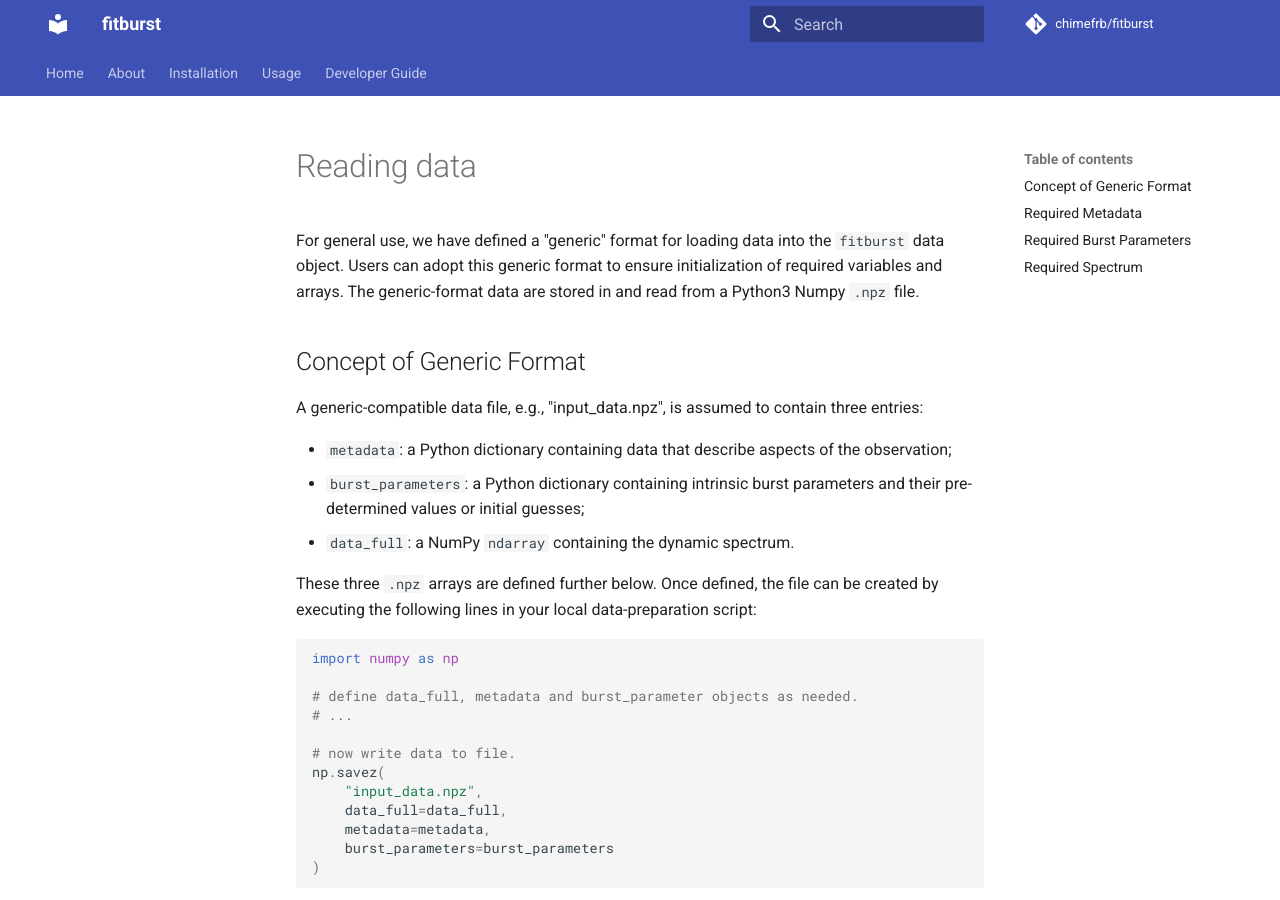
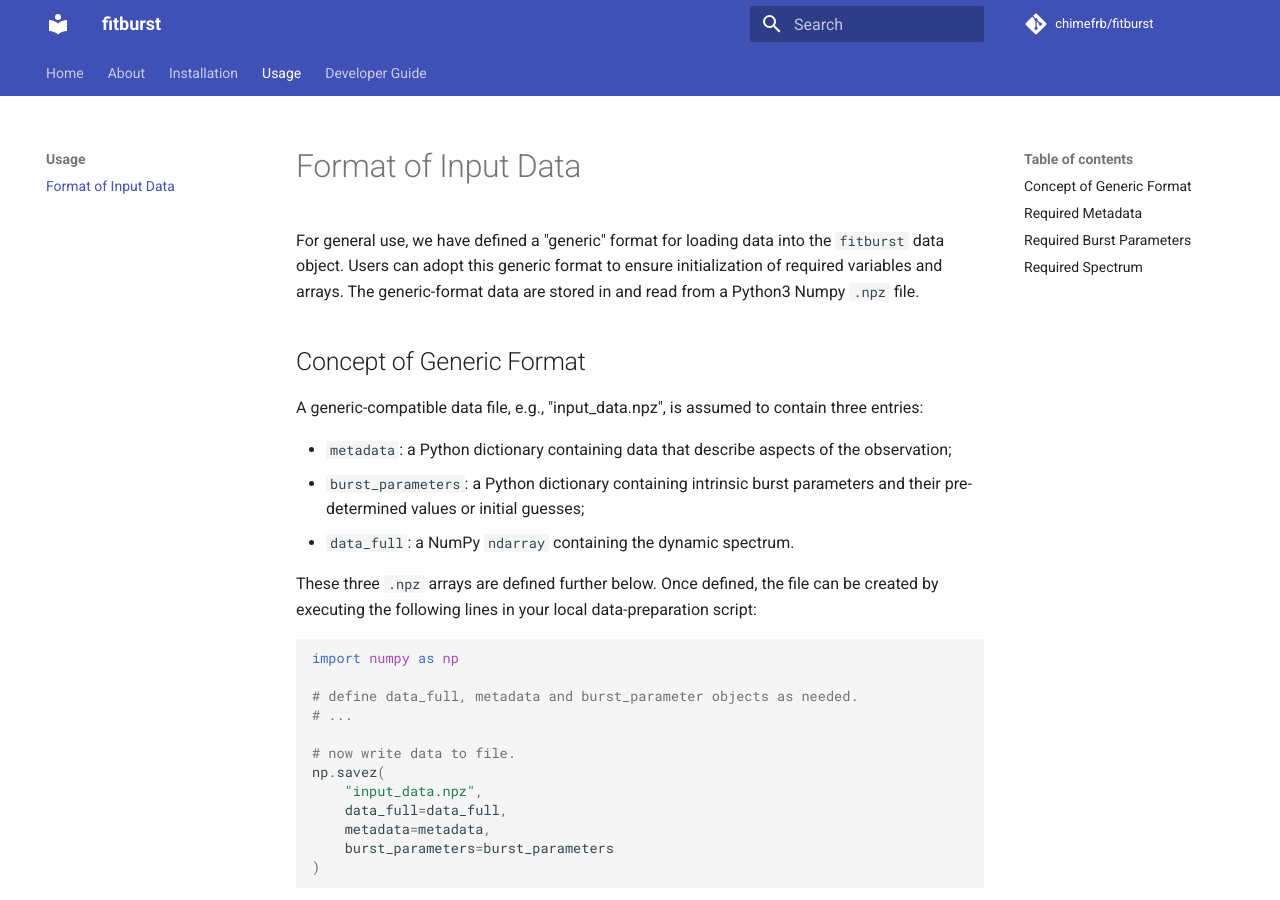
Before and after one commit to CHIMEFRB/fitburst, an MkDocs documentation site: the page built from docs/usage/reading_data.md, in a window 1280 px wide and 900 px high. Built offline with MkDocs 1.6.1 and Material for MkDocs 9.7.7, drawn with Linux system fonts in a browser that asks for light colours; comment, search, counter and statistics services are not loaded.

Commit message:
added initial subpage for Usage section

```diff
--- a/mkdocs.yml
+++ b/mkdocs.yml
@@ -71,7 +71,8 @@
   - Home: index.md
   - About: about.md
   - Installation: installation.md
-  - Usage: usage.md
+  - Usage:
+    - Format of Input Data: usage/reading_data.md
   - Developer Guide:
     - Coding Philosophy: developer_guide/philosophy.md
     - Package Structure: developer_guide/package_structure.md
```
